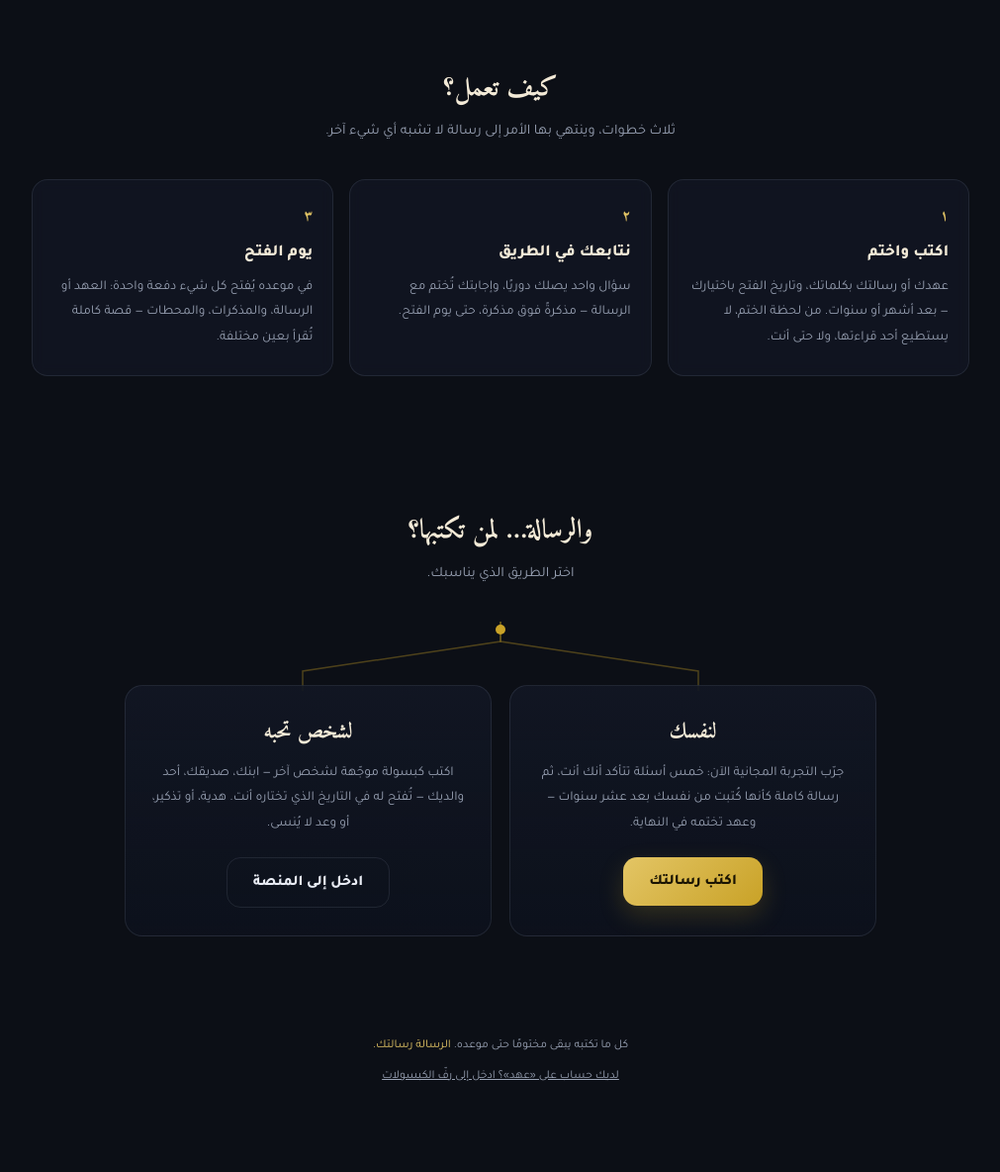
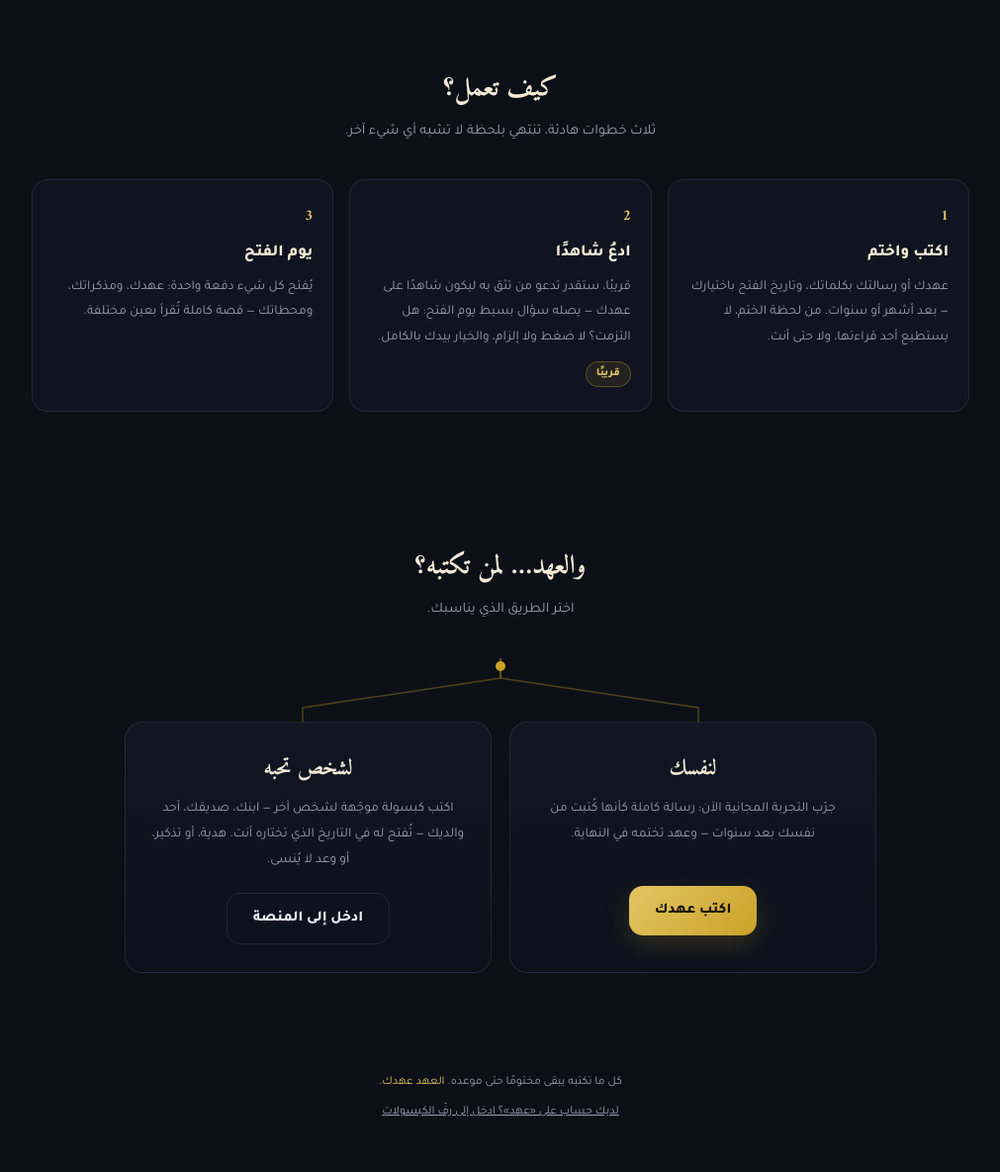
Before and after one commit to saahl2030-art/future-letter, a plain HTML site: page index.html in a window 1280 px wide. Shown: the part 630-1814 px from the top of the page at 99% size, without its empty margins (134-1145 px from the left). Before the commit the page ends 1777 px from the top, so only its background shows below. Drawn offline with Linux system fonts and the light colour scheme; no server answers.

Commit message:
Update index.html

```diff
--- a/index.html
+++ b/index.html
@@ -58,7 +58,7 @@ body{
   color:var(--gold-2);border:1px solid var(--gold-dim);border-radius:999px;padding:6px 14px;
   background:rgba(201,162,39,.06);margin-bottom:20px}
 h1.hero{font-family:var(--letter);font-weight:700;font-size:44px;line-height:1.4;margin:0 0 16px}
-h1.hero .gold{color:var(--gold-2)}
+h1.hero .accent{color:var(--gold-2)}
 .hero-sub{color:var(--muted);font-size:16.5px;max-width:600px;margin:0 auto 30px}
 
 /* the seal — signature element */
@@ -106,6 +106,8 @@ h1.hero .gold{color:var(--gold-2)}
 .hs .n{font-family:var(--letter);font-size:15px;font-weight:700;color:var(--gold-2);margin-bottom:10px}
 .hs .t{font-weight:800;color:#f3ead7;font-size:16.5px;margin-bottom:8px}
 .hs .b{font-size:13.5px;color:var(--muted);line-height:1.9}
+.hs .opt-tag{display:inline-block;margin-top:10px;font-size:11px;font-weight:800;color:var(--gold-2);
+  background:rgba(201,162,39,.1);border:1px solid var(--gold-dim);border-radius:999px;padding:3px 10px}
 
 /* ---------- FORK ---------- */
 .fork-sec{padding:70px 0 80px}
@@ -182,7 +184,7 @@ footer a{color:var(--muted);text-decoration:underline;font-size:12px}
     </div>
     <div class="how-grid">
       <div class="hs reveal"><div class="n" id="hn1"></div><div class="t" id="ht1"></div><div class="b" id="hb1"></div></div>
-      <div class="hs reveal" style="animation-delay:.08s"><div class="n" id="hn2"></div><div class="t" id="ht2"></div><div class="b" id="hb2"></div></div>
+      <div class="hs reveal" style="animation-delay:.08s"><div class="n" id="hn2"></div><div class="t" id="ht2"></div><div class="b" id="hb2"></div><span class="opt-tag" id="hOptTag"></span></div>
       <div class="hs reveal" style="animation-delay:.16s"><div class="n" id="hn3"></div><div class="t" id="ht3"></div><div class="b" id="hb3"></div></div>
     </div>
   </section>
@@ -261,51 +263,53 @@ async function loadStats(){
 
 const T = {
 ar:{
-  brand:"بريدٌ عابرٌ للزمن",
-  kicker:"عهد — منصة الكبسولات الزمنية",
-  heroTitle:`عهدٌ تكتبه اليوم…<br><span class="gold">ويصلك حين يحين وقته</span>`,
-  heroSub:"اكتب حلمك أو هدفك أو رسالة لشخص تحبه — نختمها عنك، ونعيدها كاملة في الموعد الذي تختاره، ومعها كل ما مررت به في الطريق.",
+  brand:"عهد",
+  kicker:"عهد — بريدٌ عابرٌ للزمن",
+  heroTitle:`عهدٌ تكتبه اليوم…<br><span class="accent">ويسألك عنه الغد</span>`,
+  heroSub:"اختم عهدك اليوم بصدق، ونتابعك بلطف في الطريق — وفي الموعد الذي تختاره، يُفتح كل شيء دفعة واحدة، لتقرأه بعين لم تكن تملكها من قبل.",
   scrollCue:"↓ كيف تعمل «عهد»",
   howTitle:"كيف تعمل؟",
-  howSub:"ثلاث خطوات، وينتهي بها الأمر إلى رسالة لا تشبه أي شيء آخر.",
-  h1:{n:"١",t:"اكتب واختم",b:"عهدك أو رسالتك بكلماتك، وتاريخ الفتح باختيارك — بعد أشهر أو سنوات. من لحظة الختم، لا يستطيع أحد قراءتها، ولا حتى أنت."},
-  h2:{n:"٢",t:"نتابعك في الطريق",b:"سؤال واحد يصلك دوريًا، وإجابتك تُختم مع الرسالة — مذكرةً فوق مذكرة، حتى يوم الفتح."},
-  h3:{n:"٣",t:"يوم الفتح",b:"في موعده يُفتح كل شيء دفعة واحدة: العهد أو الرسالة، والمذكرات، والمحطات — قصة كاملة تُقرأ بعين مختلفة."},
-  forkTitle:"والرسالة… لمن تكتبها؟",
+  howSub:"ثلاث خطوات هادئة، تنتهي بلحظة لا تشبه أي شيء آخر.",
+  h1:{n:"1",t:"اكتب واختم",b:"عهدك أو رسالتك بكلماتك، وتاريخ الفتح باختيارك — بعد أشهر أو سنوات. من لحظة الختم، لا يستطيع أحد قراءتها، ولا حتى أنت."},
+  h2:{n:"2",t:"ادعُ شاهدًا",b:"قريبًا، ستقدر تدعو من تثق به ليكون شاهدًا على عهدك — يصله سؤال بسيط يوم الفتح: هل التزمت؟ لا ضغط ولا إلزام، والخيار بيدك بالكامل."},
+  h3:{n:"3",t:"يوم الفتح",b:"يُفتح كل شيء دفعة واحدة: عهدك، ومذكراتك، ومحطاتك — قصة كاملة تُقرأ بعين مختلفة."},
+  hOptTag:"قريبًا",
+  forkTitle:"والعهد… لمن تكتبه؟",
   forkSub:"اختر الطريق الذي يناسبك.",
   fcSelfT:"لنفسك",
-  fcSelfB:"جرّب التجربة المجانية الآن: خمس أسئلة تتأكد أنك أنت، ثم رسالة كاملة كأنها كُتبت من نفسك بعد عشر سنوات — وعهد تختمه في النهاية.",
-  fcSelfBtn:"اكتب رسالتك",
+  fcSelfB:"جرّب التجربة المجانية الآن: رسالة كاملة كأنها كُتبت من نفسك بعد سنوات — وعهد تختمه في النهاية.",
+  fcSelfBtn:"اكتب عهدك",
   fcOtherT:"لشخص تحبه",
   fcOtherB:"اكتب كبسولة موجّهة لشخص آخر — ابنك، صديقك، أحد والديك — تُفتح له في التاريخ الذي تختاره أنت. هدية، أو تذكير، أو وعد لا يُنسى.",
   fcOtherBtn:"ادخل إلى المنصة",
   statChip:n=>`${numLatin(n)} عهدًا مختومًا حتى الآن`,
   subsChip:n=>`${numLatin(n)} مشتركين فعليين في «عهد»`,
-  footer:`كل ما تكتبه يبقى مختومًا حتى موعده. <span class="l">الرسالة رسالتك.</span>`,
+  footer:`كل ما تكتبه يبقى مختومًا حتى موعده. <span class="l">العهد عهدك.</span>`,
   shelfLink:"لديك حساب على «عهد»؟ ادخل إلى رفّ الكبسولات"
 },
 en:{
-  brand:"Mail Across Time",
-  kicker:"Ahd — the time-capsule platform",
-  heroTitle:`A pact you write today…<br><span class="gold">arrives when its time comes</span>`,
-  heroSub:"Write a dream, a goal, or a message to someone you love — we seal it for you, and return it in full on the date you choose, along with everything you went through along the way.",
+  brand:"Ahd",
+  kicker:"Ahd — Mail Across Time",
+  heroTitle:`A pact you write today…<br><span class="accent">and tomorrow asks you about it</span>`,
+  heroSub:"Seal your pact today, honestly, and we check in with you gently along the way — on the date you choose, everything opens at once, read with eyes you didn't have before.",
   scrollCue:"↓ How Ahd works",
   howTitle:"How does it work?",
-  howSub:"Three steps, ending in a letter unlike anything else.",
+  howSub:"Three calm steps, ending in a moment unlike anything else.",
   h1:{n:"1",t:"Write and seal",b:"Your pact or message, in your own words, with an opening date you choose — months or years from now. From the moment it's sealed, no one can read it, not even you."},
-  h2:{n:"2",t:"We check in with you",b:"One question arrives periodically, and your answer is sealed alongside it — entry after entry, until opening day."},
-  h3:{n:"3",t:"Opening day",b:"Everything opens at once, on schedule: the pact or message, the entries, the milestones — a full story read with different eyes."},
-  forkTitle:"And the letter… who is it for?",
+  h2:{n:"2",t:"Invite a witness",b:"Coming soon: invite someone you trust to witness your pact — they'll receive one simple question on opening day: did you keep it? No pressure, no obligation — entirely your choice."},
+  h3:{n:"3",t:"Opening day",b:"Everything opens at once: your pact, your entries, your milestones — a full story read with different eyes."},
+  hOptTag:"Coming soon",
+  forkTitle:"And the pact… who is it for?",
   forkSub:"Choose the path that fits.",
   fcSelfT:"For yourself",
-  fcSelfB:"Try the free experience now: five questions to confirm it's really you, then a full letter as if written by your future self — ending in a pact you seal.",
-  fcSelfBtn:"Write your letter",
+  fcSelfB:"Try the free experience now: a full letter as if written by your future self — ending in a pact you seal.",
+  fcSelfBtn:"Write your pact",
   fcOtherT:"For someone you love",
   fcOtherB:"Write a capsule addressed to someone else — your child, a friend, a parent — opened for them on the date you choose. A gift, a reminder, a promise not to forget.",
   fcOtherBtn:"Go to the platform",
   statChip:n=>`${numLatin(n)} pacts sealed so far`,
   subsChip:n=>`${numLatin(n)} active subscribers on Ahd`,
-  footer:`Everything you write stays sealed until its time. <span class="l">The letter is yours.</span>`,
+  footer:`Everything you write stays sealed until its time. <span class="l">The pact is yours.</span>`,
   shelfLink:"Already have an Ahd account? Go to your capsule shelf"
 }
 };
@@ -326,6 +330,7 @@ function applyStatic(){
   $("hn1").textContent=t.h1.n; $("ht1").textContent=t.h1.t; $("hb1").textContent=t.h1.b;
   $("hn2").textContent=t.h2.n; $("ht2").textContent=t.h2.t; $("hb2").textContent=t.h2.b;
   $("hn3").textContent=t.h3.n; $("ht3").textContent=t.h3.t; $("hb3").textContent=t.h3.b;
+  $("hOptTag").textContent = t.hOptTag;
   $("forkTitle").textContent = t.forkTitle;
   $("forkSub").textContent = t.forkSub;
   $("fcSelfT").textContent = t.fcSelfT;
```
